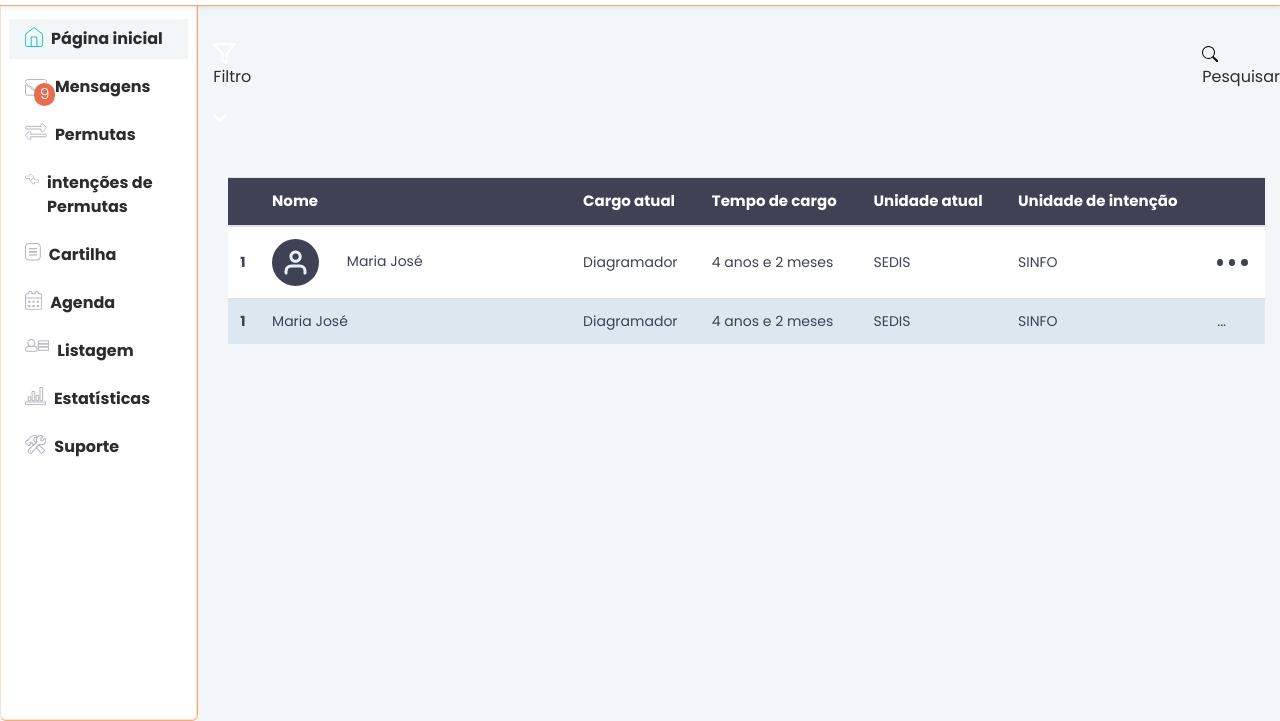
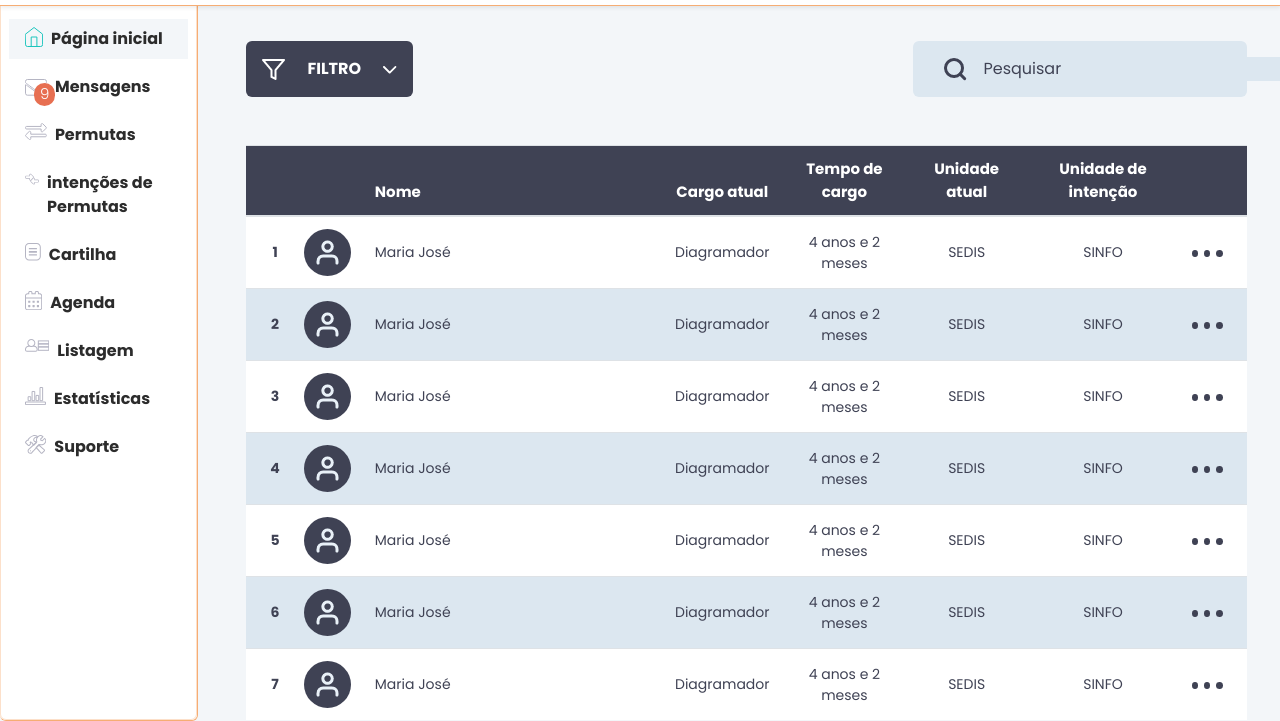
Before and after one commit to elionaimelo/portal-permuta, a website: page src/html/intencoes-permuta.html in a window 1280 px wide. Shown: the part 79-800 px from the top of the page. Drawn offline with nearby package versions, Linux system fonts and the light colour scheme; files that its build step writes are made by us from their sources; files whose address does not match are found by name.

Commit message:
Estilizacao de intencoes de permuta

```diff
--- a/src/html/intencoes-permuta.html
+++ b/src/html/intencoes-permuta.html
@@ -3,7 +3,7 @@
   <head>
     <meta charset="UTF-8" />
     <meta name="viewport" content="width=device-width, initial-scale=1.0" />
-    <title>Feed | Portal permuta progesp</title>
+    <title>Intenções de Permuta | Portal permuta progesp</title>
     <!-- App css -->
     <link rel="preconnect" href="https://fonts.gstatic.com" />
     <link
@@ -13,7 +13,7 @@
     <link href="assets/css/app.min.css" rel="stylesheet" type="text/css" />
     @@include('./partials/favicons.html')
   </head>
-  <body class="dashboard">
+  <body>
     @@include('./partials/header.html')
 
     <div class="container-fluid h-100 pt-5 pt-md-5 overflow-hidden">
@@ -22,25 +22,27 @@
           <div class="col-lg-2 d-none d-lg-block pl-0">
             @@include('./partials/sidebarDashboard.html')
           </div>
-          <div class="col main pt-5 pt-md-0 h-100">
+          <div class="col main pt-5 pt-md-0 px-2 px-md-5 h-100">
             <div class="row pt-5">
               <div class="d-flex flex-row justify-content-between w-100">
-                <div>
+                <div class="filtragem-intencoes col-lg-2 col-3">
                     <img src="assets/images/icon-filter.png" alt="">
-                    <p>Filtro</p>
-                    <img src="assets/images/icon-arrow-down-branco.png" alt="">
+                    <p>FILTRO</p>
+                    <a href="#"><img src="assets/images/icon-arrow-down-branco.png" alt=""></a>
+
                 </div>
-                <div>
-                    <img src="assets/images/icon-search.svg" alt="">
-                    <p>Pesquisar</p>
+                <div class="pesquisa-intencoes col-4">
+                    <img src="assets/images/icone-pesquisa.png" alt="">
+                    <input value="Pesquisar"></input>
                 </div>
               </div>
             </div>
             <div class="row pt-5">
-              <div class="col">
-                <table class="table table-intencoes">
+              <div class="col px-0">
+                <table class="table table-intencoes" id="example">
                     <thead>
                         <tr>
+                            <th></th>
                             <th></th>
                             <th>Nome</th>
                             <th>Cargo atual</th>
@@ -52,8 +54,9 @@
                     </thead>
                     <tbody>
                         <tr>
-                            <td>1</td>
-                            <td> <img src="assets/images/icon-avatar.png" alt="" class="pr-4"> Maria José</td>
+                            <td class="pl-4">1</td>
+                            <td> <img src="assets/images/icon-avatar.png" alt=""> </td>
+                            <td>Maria José</td>
                             <td>Diagramador</td>
                             <td>4 anos e 2 meses</td>
                             <td>SEDIS</td>
@@ -61,14 +64,66 @@
                             <td><img src="assets/images/icone-dots.png" alt=""></td>
                         </tr>
                         <tr>
-                            <td>1</td>
+                            <td class="pl-4">2</td>
+                            <td> <img src="assets/images/icon-avatar.png" alt=""> </td>
                             <td>Maria José</td>
                             <td>Diagramador</td>
                             <td>4 anos e 2 meses</td>
                             <td>SEDIS</td>
                             <td>SINFO</td>
-                            <td>...</td>
+                            <td><img src="assets/images/icone-dots.png" alt=""></td>
                         </tr>
+                        <tr>
+                            <td class="pl-4">3</td>
+                            <td> <img src="assets/images/icon-avatar.png" alt=""> </td>
+                            <td>Maria José</td>
+                            <td>Diagramador</td>
+                            <td>4 anos e 2 meses</td>
+                            <td>SEDIS</td>
+                            <td>SINFO</td>
+                            <td><img src="assets/images/icone-dots.png" alt=""></td>
+                        </tr>
+                        <tr>
+                            <td class="pl-4">4</td>
+                            <td> <img src="assets/images/icon-avatar.png" alt=""> </td>
+                            <td>Maria José</td>
+                            <td>Diagramador</td>
+                            <td>4 anos e 2 meses</td>
+                            <td>SEDIS</td>
+                            <td>SINFO</td>
+                            <td><img src="assets/images/icone-dots.png" alt=""></td>
+                        </tr>
+                        <tr>
+                            <td class="pl-4">5</td>
+                            <td> <img src="assets/images/icon-avatar.png" alt=""> </td>
+                            <td>Maria José</td>
+                            <td>Diagramador</td>
+                            <td>4 anos e 2 meses</td>
+                            <td>SEDIS</td>
+                            <td>SINFO</td>
+                            <td><img src="assets/images/icone-dots.png" alt=""></td>
+                        </tr>
+                        <tr>
+                            <td class="pl-4">6</td>
+                            <td><img src="assets/images/icon-avatar.png" alt=""></td>
+                            <td> Maria José</td>
+                            <td>Diagramador</td>
+                            <td>4 anos e 2 meses</td>
+                            <td>SEDIS</td>
+                            <td>SINFO</td>
+                            <td><img src="assets/images/icone-dots.png" alt=""></td>
+                        </tr>
+                        <tr>
+                            <td class="pl-4">7</td>
+                            <td><img src="assets/images/icon-avatar.png" alt=""></td>
+                            <td>  Maria José</td>
+                            <td>Diagramador</td>
+                            <td>4 anos e 2 meses</td>
+                            <td>SEDIS</td>
+                            <td>SINFO</td>
+                            <td><img src="assets/images/icone-dots.png" alt=""></td>
+                        </tr>
+
                     </tbody>
               </table>
               </div>
--- a/src/html/partials/sidebarDashboard.html
+++ b/src/html/partials/sidebarDashboard.html
@@ -70,7 +70,7 @@
       </a>
       <a
         class="nav-link mb-2"
-        href="#"
+        href="../intencoes-permuta.html"
         role="button"
       >
       <svg  class="mr-2" xmlns="http://www.w3.org/2000/svg" width="21.335" height="16.221" viewBox="0 0 21.335 16.221">
--- a/src/scss/custom/components/_table.scss
+++ b/src/scss/custom/components/_table.scss
@@ -4,6 +4,13 @@
      color: #FFFFFF;
      font-size: 15px;
      font-weight: bold;
+     th {
+        text-align: center;
+
+        &:nth-child(3) {
+            text-align: left;
+        }
+     }
  }
  tbody {
      color: $corTxt;
@@ -14,12 +21,18 @@
 
         td {
             vertical-align: middle;
+            text-align: center;
         }
         td:first-child {
          font-weight: bold;
         }
-        td:nth-child(2) {
+        td:nth-child(3) {
             width: 30%;
+            text-align: left;
+        }
+        td:last-child {
+            //padding-left: 1.5rem;
+            padding-right: 1.5rem;
         }
      }
      tr:nth-child(2n){
@@ -28,3 +41,40 @@
 
  }
 }
+.filtragem-intencoes {
+    background-color: $corTxt;
+    display: flex;
+    flex-direction: row;
+    justify-content: space-between;
+    align-items: center;
+    color: #FFFFFF;
+    border-radius: .375rem;
+    font-size: 1rem;
+    font-weight: bold;
+    padding: 1rem;
+
+    p {
+        margin: 0 !important;
+    }
+}
+.pesquisa-intencoes {
+    background-color: $bg2;
+
+    display: flex;
+    flex-direction: row;
+    justify-content: flex-start;
+    align-items: center;
+    border-radius: .375rem;
+
+    img {
+        padding: 1rem;
+    }
+
+    input {
+        background-color: $bg2;
+        color: $corTxt;
+        font-size: 1rem;
+        font-weight: normal;
+        border: none;
+    }
+}
```
Also changed, not shown: src/images/icone-pesquisa.png (added).
